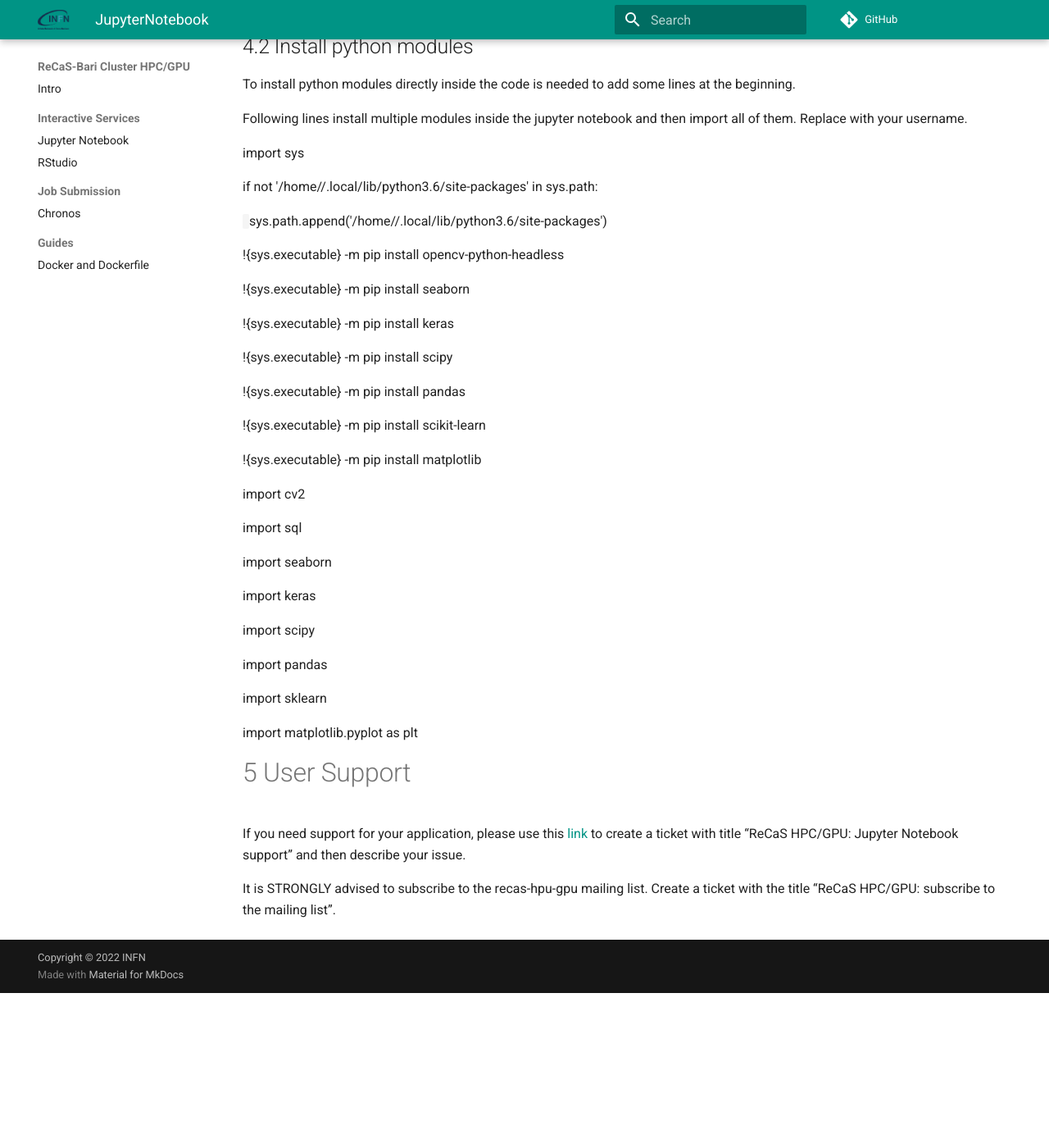
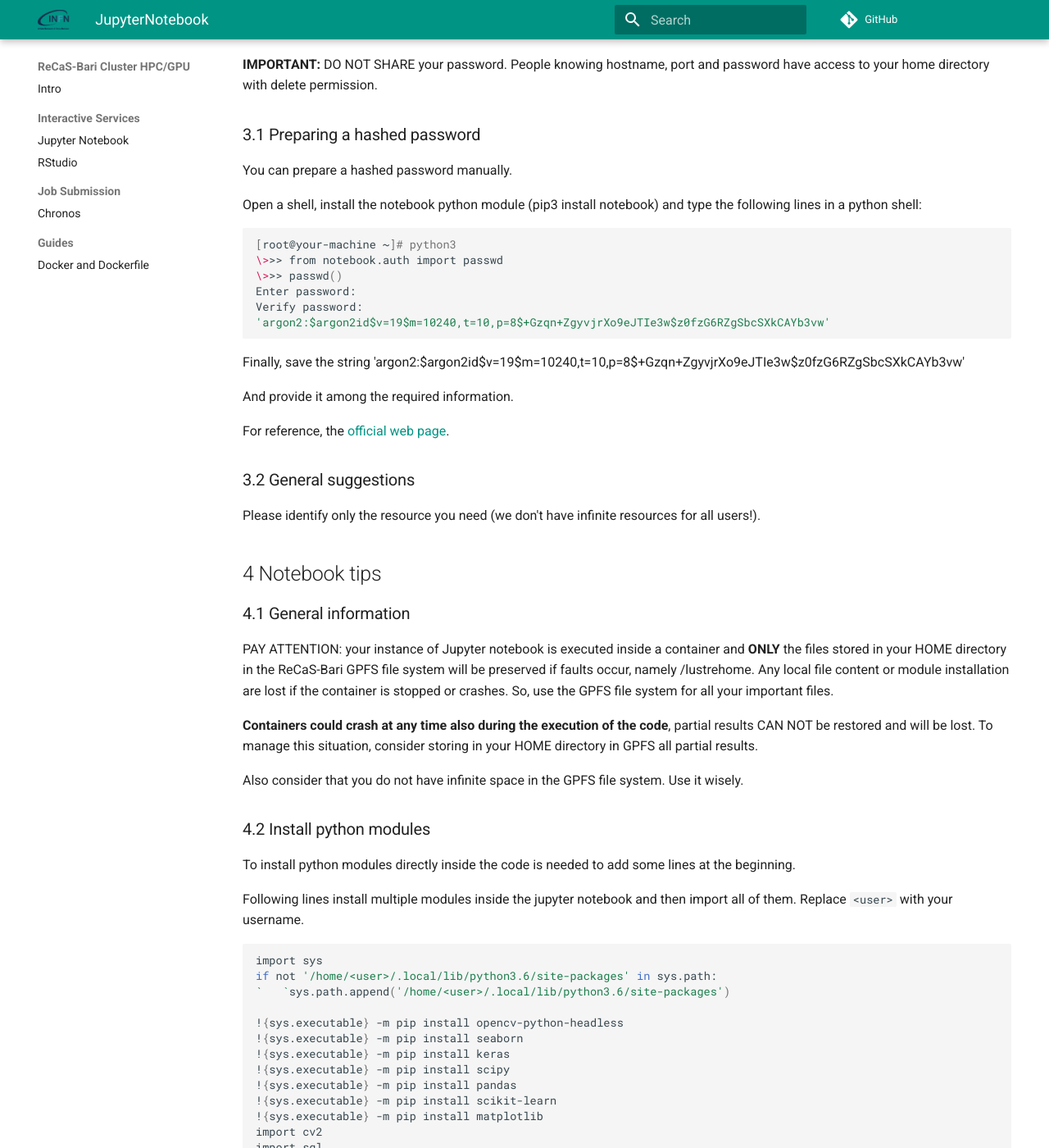
Before and after one commit to jvino/cluster-hpc-gpu-guides, an MkDocs documentation site: the page built from docs/interactive_services/Jupyter_notebook.md, in a window 1280 px wide and 1400 px high, scrolled down 2601 px. Shown: the whole window at 82% size. Built offline with MkDocs 1.6.1 and Material for MkDocs 9.7.7, drawn with Linux system fonts in a browser that asks for light colours; comment, search, counter and statistics services are not loaded; before the commit the page ends 3812 px from its top, so only the background shows below that; some of the changed lines change nothing that is shown; some of the changed text lies outside the part shown.

Commit message:
first draft jn

````diff
--- a/docs/interactive_services/Jupyter_notebook.md
+++ b/docs/interactive_services/Jupyter_notebook.md
@@ -7,31 +7,34 @@
 Uses include: data cleaning and transformation, numerical simulation, statistical modelling, data visualisation, machine learning, and much more.
 Through Jupyter Notebook, you can access your files and directories stored in the ReCaS-Bari GPFS file system and browse graphically, as shown in the following figure.
 
+![jn1](images/jn1.png)
+
 To create a new notebook with Python 3, click on “New” and then select “Python 3”, as shown in the following figure.
+
+![jn2](images/jn2.png)
 
 Finally, the Integrated Development Environment (IDE) is opened, as shown in the figure.
 
+![jn3](images/jn3.png)
 
-
-# 2 Service concession
-The Jupyter Notebook instance MUST BE used ONLY for the developing phase. As soon as the code/analysis works, users are encouraged to use the [Job Orchestration service](https://www.recas-bari.it/images/manuali/Chronos_EN.pdf).
+## 2 Service concession
+The Jupyter Notebook instance MUST BE used ONLY for the developing phase. As soon as the code/analysis works, users are encouraged to use the [Job Orchestration service](https://jvino.github.io/cluster-hpc-gpu-guides/job_submission/chronos/).
 
 **IMPORTANT:** Every Jupyter Notebook instance on HPC/GPU cluster is allowed ONLY for a month. After, the instance will be killed. An email will be sent a week before. To extend the period of usage, create a ticket using this [link](https://www.recas-bari.it/index.php/en/recas-bari-servizi-en/support-request) with title “ReCaS HPC/GPU: Jupyter Notebook instance - Time extension request” and describe a valid reason for extension of time.
-# 3 Service request
+
+## 3 Service request
 Jupyter Notebook on HPC/GPU cluster is available only for those users with a ReCaS-Bari HPC/HTC account active. Users without such an account MUST register using this [link](https://www.recas-bari.it/index.php/en/recas-bari-servizi-en/richiesta-credenziali-2) (check the box "**Account for access to ReCas-Bari compute services (HTC/HPC)**").
 
 You can check if the registration is successfully completed by access to the **frontend.recas.ba.infn.it** server via ssh:
 
-ssh <username>@frontend.recas.ba.infn.it
+`ssh <username>@frontend.recas.ba.infn.it`
 
 After that, you can request your personal Jupyter Notebook instance using this [link](https://www.recas-bari.it/index.php/en/recas-bari-servizi-en/support-request).
 
 Please provide the following information:
-
+```bash
 Title: “ReCaS HPC/GPU: Jupyter Notebook instance request”
-
 Issue:
-
 - Name and Surname
 - Username
 - Email
@@ -40,89 +43,77 @@
 - amount of RAM
 - hashed password
 - other info, if you believe could be useful (like python version)
+```
 
 Once the request will be approved, you will receive an email containing your URL to use to access the remote Jupyter Notebook.
 
 In the following image, you can see the login web page. Insert your password used during the creation of hashed password (Next section).
 
-## **IMPORTANT:** DO NOT SHARE your password. People knowing hostname, port and password have access to your home directory with delete permission.
-## 3.1 Preparing a hashed password
+![jn2](images/jn4.png)
+
+**IMPORTANT:** DO NOT SHARE your password. People knowing hostname, port and password have access to your home directory with delete permission.
+
+### 3.1 Preparing a hashed password
 You can prepare a hashed password manually.
 
 Open a shell, install the notebook python module (pip3 install notebook) and type the following lines in a python shell:
 
+```bash
 [root@your-machine ~]# python3
-
 \>>> from notebook.auth import passwd
-
 \>>> passwd()
-
 Enter password:
-
 Verify password:
-
 'argon2:$argon2id$v=19$m=10240,t=10,p=8$+Gzqn+ZgyvjrXo9eJTIe3w$z0fzG6RZgSbcSXkCAYb3vw'
+```
 
 Finally, save the string 'argon2:$argon2id$v=19$m=10240,t=10,p=8$+Gzqn+ZgyvjrXo9eJTIe3w$z0fzG6RZgSbcSXkCAYb3vw'
 
 And provide it among the required information.
 
 For reference, the [official web page](https://jupyter-notebook.readthedocs.io/en/stable/public_server.html#preparing-a-hashed-password).
-## 3.2 General suggestions
+
+### 3.2 General suggestions
 Please identify only the resource you need (we don't have infinite resources for all users!).
 
-# 4 Notebook tips
-## 4.1 General information
+## 4 Notebook tips
+### 4.1 General information
 PAY ATTENTION: your instance of Jupyter notebook is executed inside a container and **ONLY** the files stored in your HOME directory in the ReCaS-Bari GPFS file system will be preserved if faults occur, namely /lustrehome. Any local file content or module installation are lost if the container is stopped or crashes. So, use the GPFS file system for all your important files.
 
 **Containers could crash at any time also during the execution of the code**, partial results CAN NOT be restored and will be lost. To manage this situation, consider storing in your HOME directory in GPFS all partial results.
 
 Also consider that you do not have infinite space in the GPFS file system. Use it wisely.
-## 4.2 Install python modules
+
+### 4.2 Install python modules
 
 To install python modules directly inside the code is needed to add some lines at the beginning.
 
-Following lines install multiple modules inside the jupyter notebook and then import all of them. Replace **<user>** with your username.
+Following lines install multiple modules inside the jupyter notebook and then import all of them. Replace `<user>` with your username.
 
+```bash
 import sys
-
 if not '/home/<user>/.local/lib/python3.6/site-packages' in sys.path:
-
 `	`sys.path.append('/home/<user>/.local/lib/python3.6/site-packages')
 
+!{sys.executable} -m pip install opencv-python-headless
+!{sys.executable} -m pip install seaborn
+!{sys.executable} -m pip install keras
+!{sys.executable} -m pip install scipy
+!{sys.executable} -m pip install pandas
+!{sys.executable} -m pip install scikit-learn
+!{sys.executable} -m pip install matplotlib
+import cv2
+import sql
+import seaborn
+import keras
+import scipy
+import pandas
+import sklearn
+import matplotlib.pyplot as plt
+```
 
-
-!{sys.executable} -m pip install opencv-python-headless
-
-!{sys.executable} -m pip install seaborn
-
-!{sys.executable} -m pip install keras
-
-!{sys.executable} -m pip install scipy
-
-!{sys.executable} -m pip install pandas
-
-!{sys.executable} -m pip install scikit-learn
-
-!{sys.executable} -m pip install matplotlib
-
-import cv2
-
-import sql
-
-import seaborn
-
-import keras
-
-import scipy
-
-import pandas
-
-import sklearn
-
-import matplotlib.pyplot as plt
-
-# 5 User Support
+## 5 User Support
 If you need support for your application, please use this [link](https://www.recas-bari.it/index.php/en/recas-bari-servizi-en/support-request) to create a ticket with title “ReCaS HPC/GPU: Jupyter Notebook support” and then describe your issue.
 
-It is STRONGLY advised to subscribe to the recas-hpu-gpu mailing list. Create a ticket with the title “ReCaS HPC/GPU: subscribe to the mailing list”.
+!!! tip
+    It is STRONGLY advised to subscribe to the recas-hpu-gpu mailing list. Create a ticket with the title “ReCaS HPC/GPU: subscribe to the mailing list”.
````
